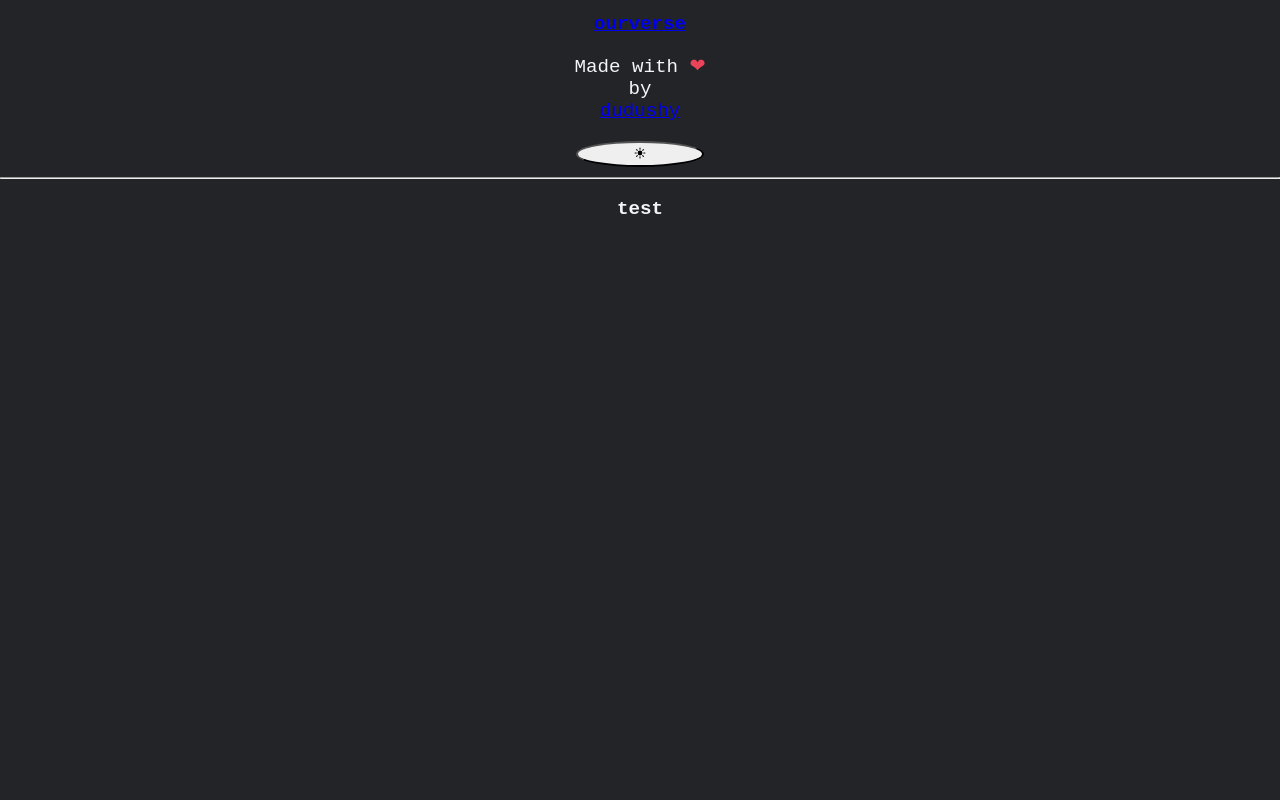
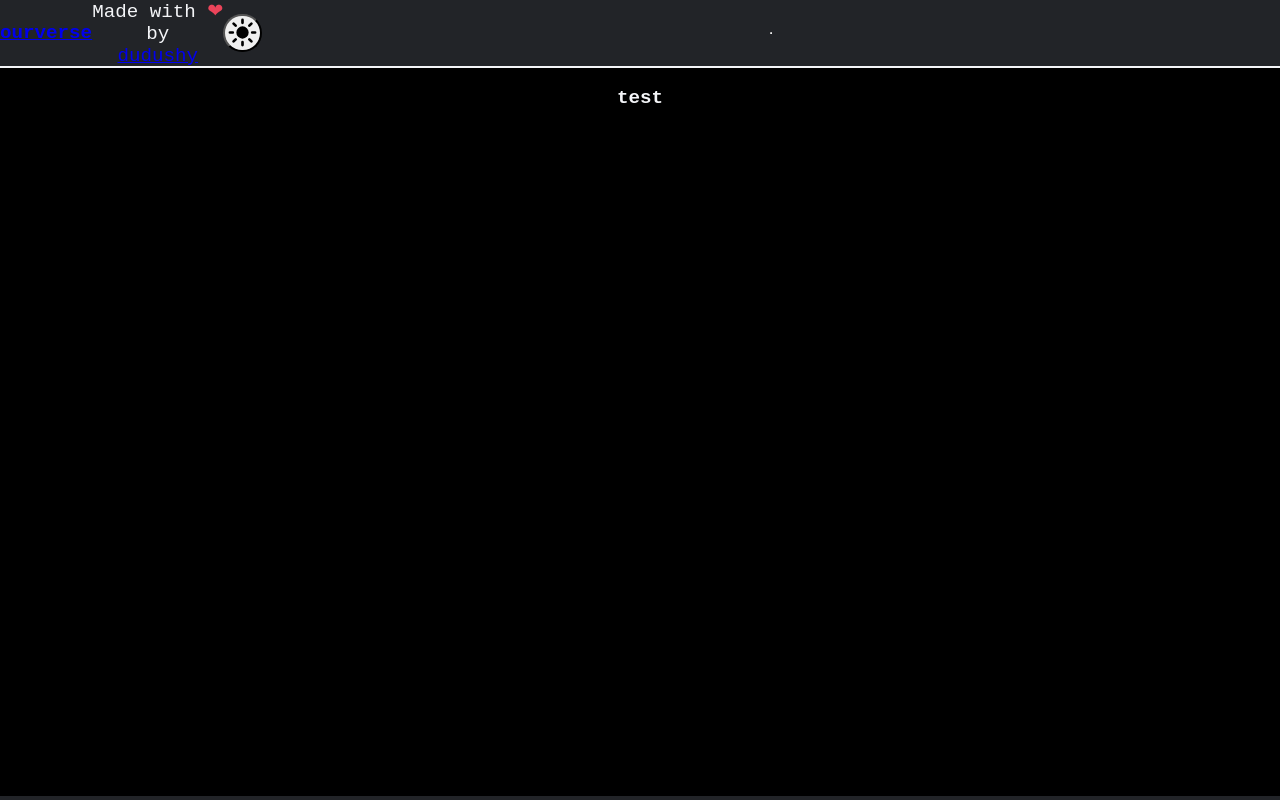
Before and after one commit to dudushy/ourverse, an Angular app: page / in a window 1280 px wide. Built offline with nearby package versions, Linux system fonts and the light colour scheme.

Commit message:
Update app.component.scss

```diff
--- a/src/app/app.component.scss
+++ b/src/app/app.component.scss
@@ -2,20 +2,30 @@
 
 header {
   position: relative;
+  display: flex;
+  align-items: center;
+  justify-content: space-evenly;
+  padding-block: 1%;
+  height: 5vh;
 
   button {
     // position: absolute;
     // top: 0;
     // right: 0;
-    height: 10%;
-    width: 10%;
+    // height: 10%;
+    // width: 10%;
+    border-radius: 50%;
+    max-width: 3%;
+    // max-height: 3%;
     padding: 0;
     margin: 0;
-    border-radius: 50%;
+    display: flex;
+    align-items: center;
 
     img {
-      width: 10%;
-      // height: 100%;
+      width: 100%;
+      height: 100%;
+      padding: 5%;
     }
   }
 
@@ -24,6 +34,16 @@ header {
   }
 }
 
-main {
+main[theme="light"] {
+  border-top: 2px solid $dark;
+  background-color: $galaxy-bg;
+  height: 91vh;
+  position: relative;
+}
 
+main[theme="dark"] {
+  border-top: 2px solid $light;
+  background-color: $galaxy-bg;
+  height: 91vh;
+  position: relative;
 }
```
